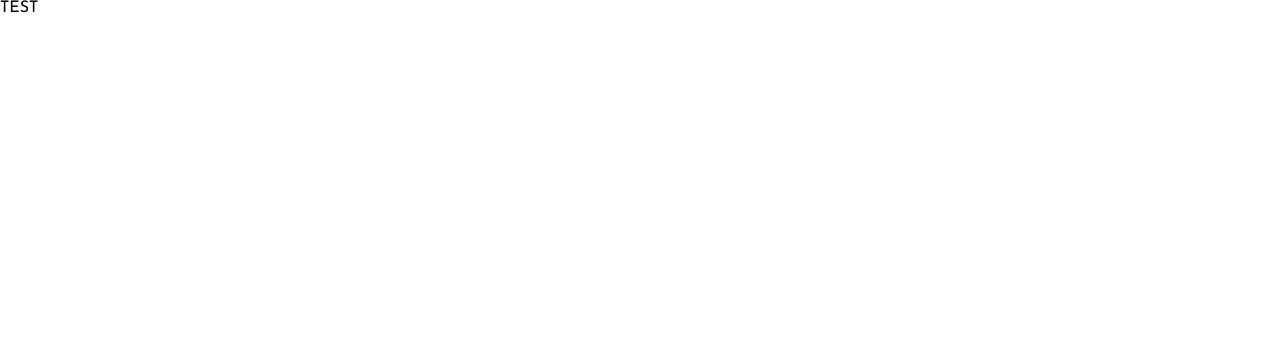
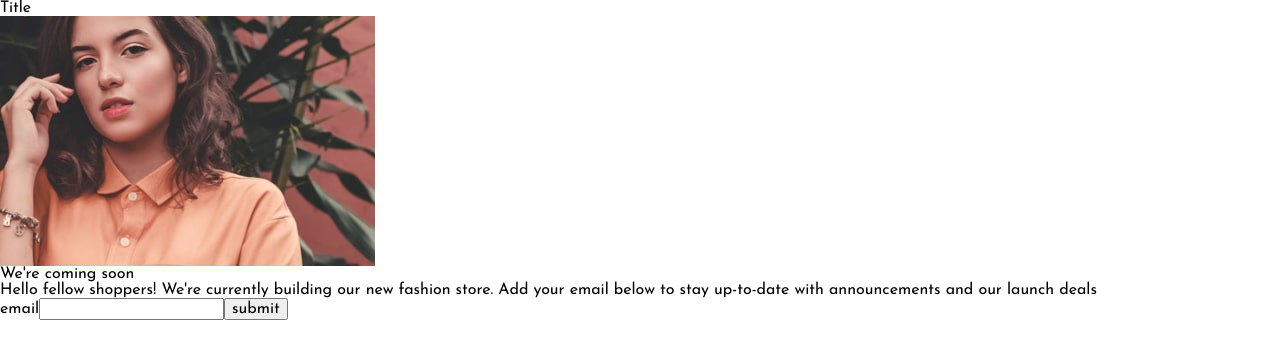
Before and after one commit to anmaras/coming-soon-page, a React (Create React App) app: page / in a window 1280 px wide. Shown: the top 358 px of the page. Built offline with nearby package versions, Linux system fonts and the light colour scheme.

Commit message:
basic page structure

```diff
--- a/src/App.js
+++ b/src/App.js
@@ -1,7 +1,32 @@
+import heroImgMobile from './assets/images/hero-mobile.jpg';
+import heroImgDesktop from './assets/images/hero-desktop.jpg';
 import './App.css';
 
 function App() {
-  return <div className="App">TEST</div>;
+  return (
+    <div className="App">
+      <div>Title</div>
+      <picture>
+        <source media="(min-width:1440px)" srcSet={heroImgDesktop} />
+        <img src={heroImgMobile} alt="woman photograph" />
+      </picture>
+      <div>
+        <div>
+          We're<span> coming soon</span>
+        </div>
+        <p>
+          Hello fellow shoppers! We're currently building our new fashion store.
+          Add your email below to stay up-to-date with announcements and our
+          launch deals
+        </p>
+      </div>
+      <form>
+        <label htmlFor="email">email</label>
+        <input type="email"></input>
+        <button type="submit">submit</button>
+      </form>
+    </div>
+  );
 }
 
 export default App;
```
